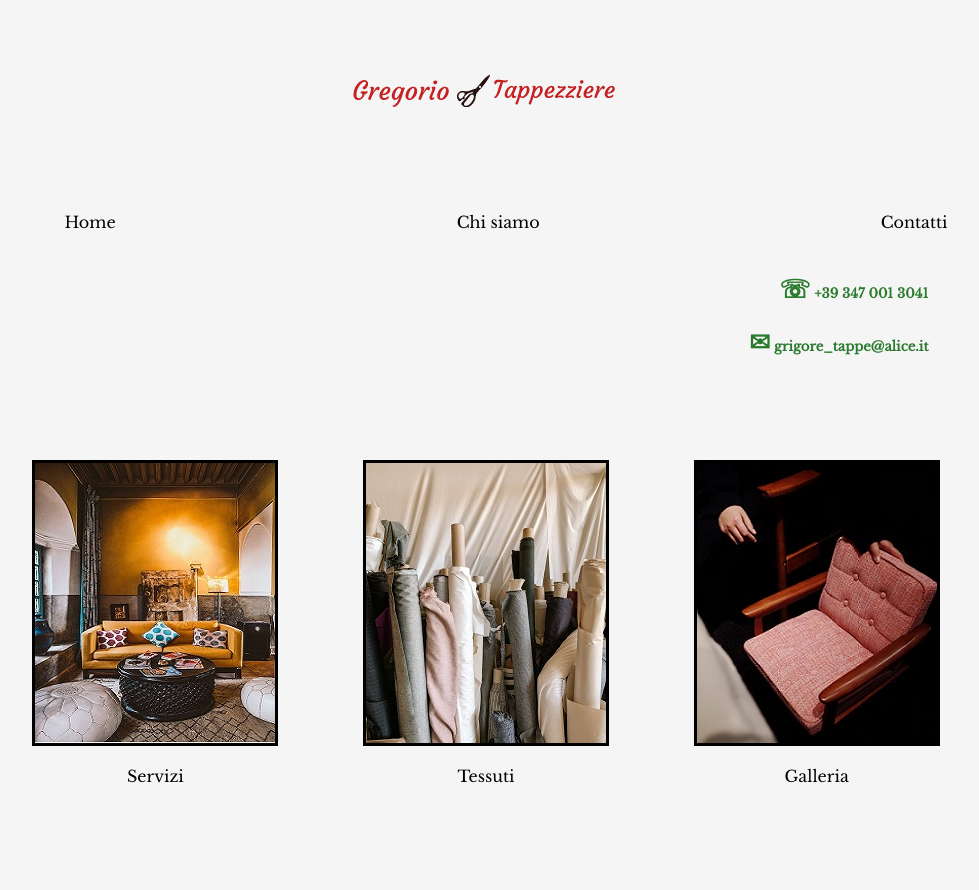
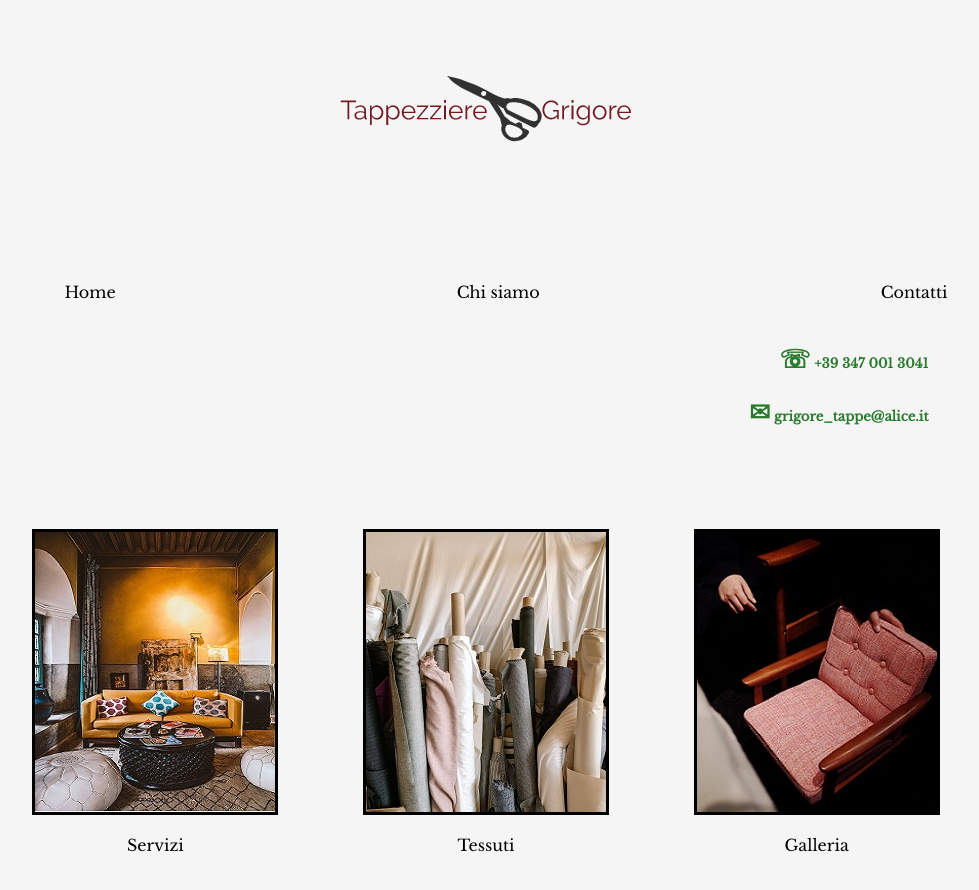
Before and after one commit to KeyserSoze1981/www.tappezzieregrigoretorino.com, a plain HTML site: page index.html in a window 1280 px wide. Shown: the whole page, without its empty margins (154-1133 px from the left). Before the commit the page ends 826 px from the top, so only its background shows below. Drawn offline with nearby package versions, Linux system fonts and the light colour scheme.

Commit message:
logo change

```diff
--- a/index.html
+++ b/index.html
@@ -13,7 +13,7 @@
 
 <body>
   <h1>
-<a href="./index.html"><img src="/img/LogoMakr-7WWSud.png" alt="logo"></a>
+    <a href="./index.html"><img src="./img/LogoMakr-42ehBP.png" alt="logo"></a>
   </h1>
   <nav>
     <ul class="nav-links">
--- a/style.css
+++ b/style.css
@@ -11,6 +11,8 @@ body {
 h1 {
   text-align: center;
   margin: auto;
+  padding-bottom: 10%;
+  padding-top: 5%;
 }
 .nav-links {
   margin: auto;
```
Also changed, not shown: about.html (+1 -1 lines), contact.html (+1 -1 lines), fabrics.html (+1 -1 lines), gallery.html (+1 -1 lines), services.html (+1 -1 lines), img/LogoMakr-42ehBP.png (added).
